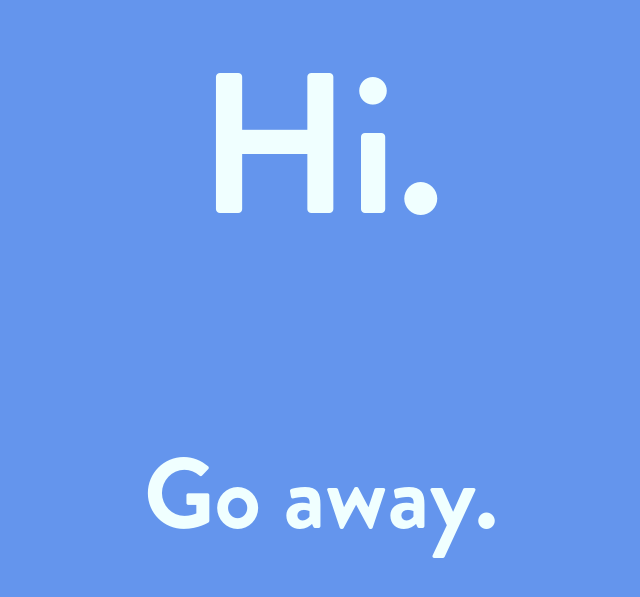
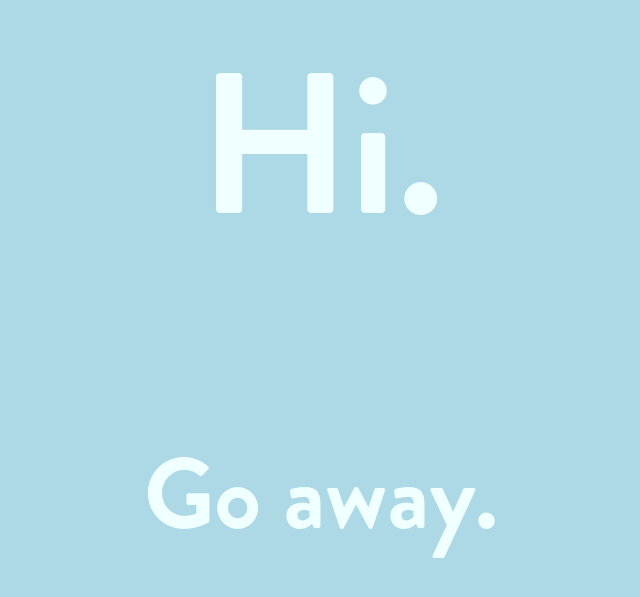
Before and after one commit to jkelia1/web, a plain HTML site: page index.html in a window 1280 px wide. Shown: the part 131-728 px from the top of the page, without its empty margins (319-959 px from the left). Drawn offline with Linux system fonts and the light colour scheme.

Commit message:
Update index.html

```diff
--- a/index.html
+++ b/index.html
@@ -8,7 +8,7 @@
 <!--    <link rel="stylesheet" type="text/css" href="bootstrap-3.4.1-dist/bootstrap-3.4.1-dist/css/bootstrap.css">-->
     <link rel=stylesheet type="text/css" href="master.css">
 </head>
-<body  style="background-color: cornflowerblue;">
+<body  style="background-color: lightblue;">
     <div class="container-fluid">
         <div class="row">
             <div class="col-xs-12">
```
